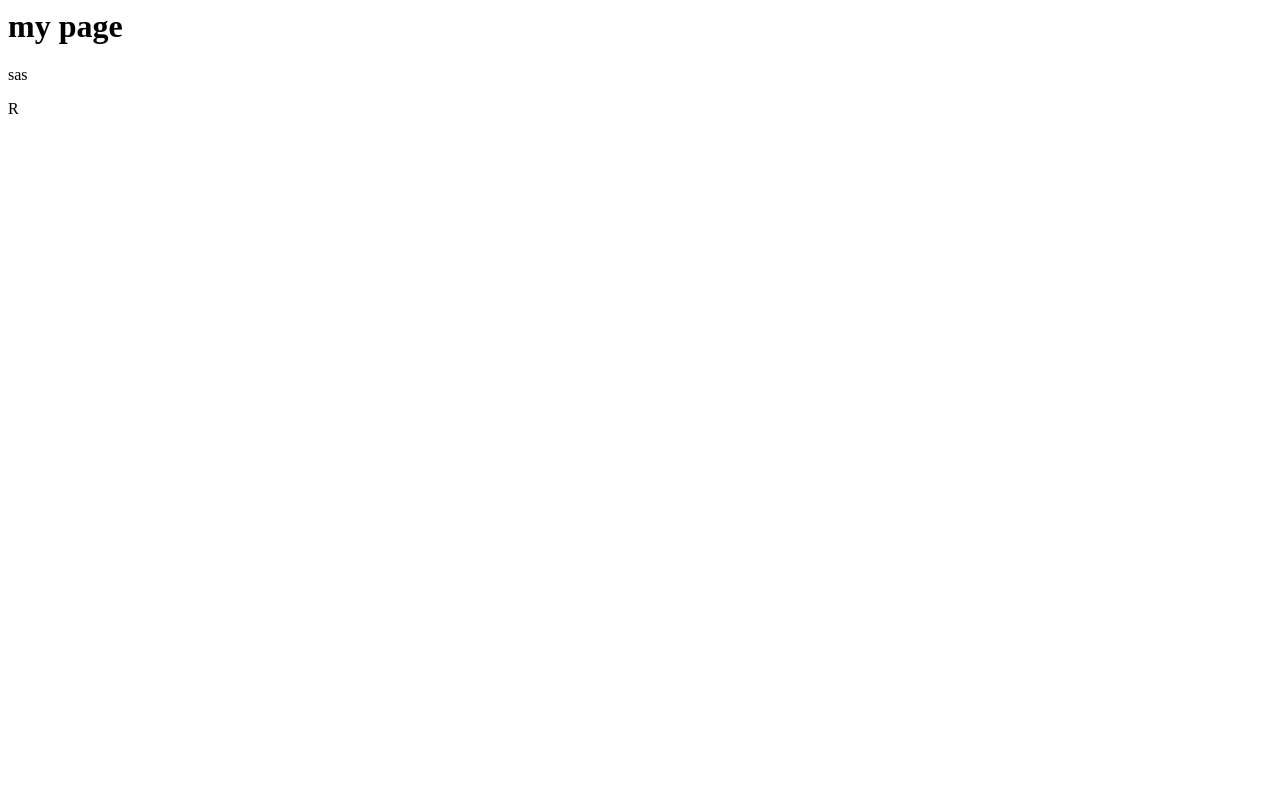
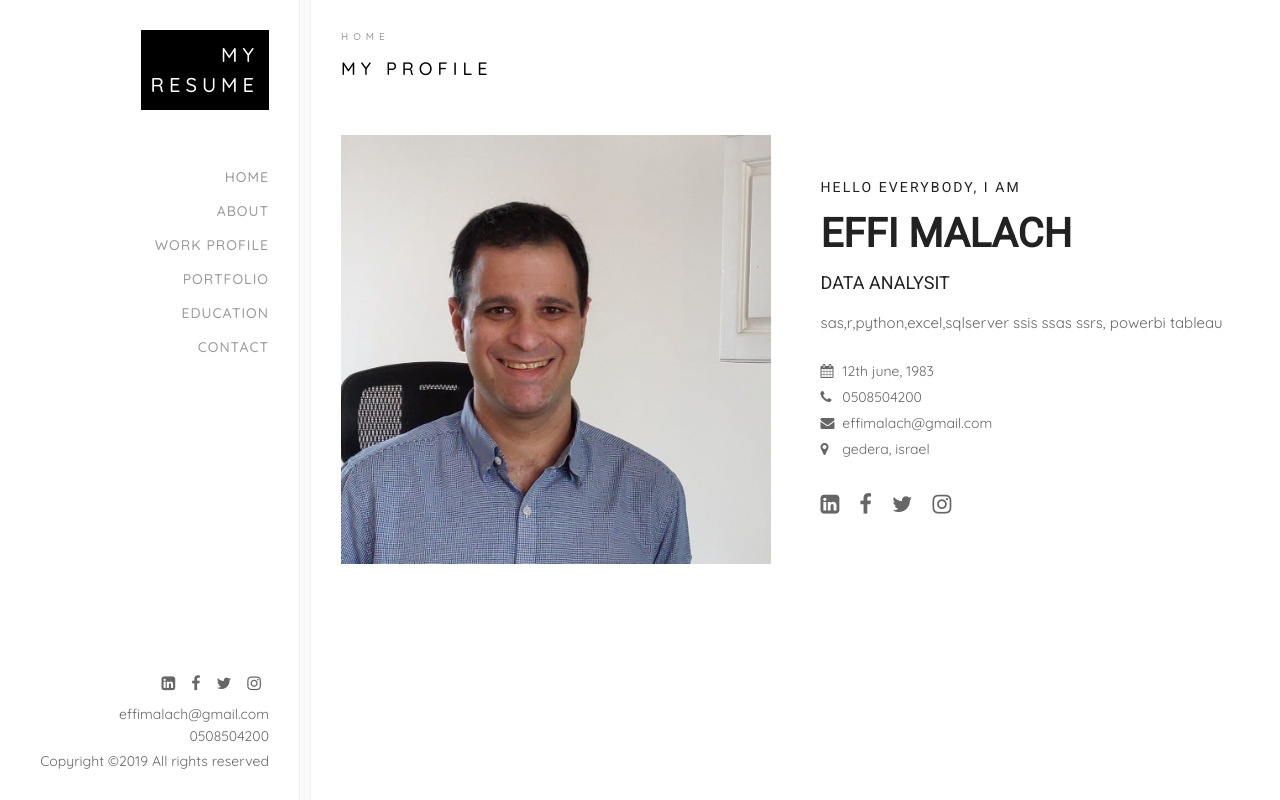
Before and after one commit to effimalach/my-page, a plain HTML site: page index.html in a window 1280 px wide. Drawn offline with Linux system fonts and the light colour scheme.

Commit message:
init_taplate

```diff
--- /dev/null
+++ b/css/styles.css
@@ -0,0 +1,467 @@
+@charset "utf-8";
+@import url('https://fonts.googleapis.com/css?family=Quicksand:300,400,500,700');
+@import url('https://fonts.googleapis.com/css?family=Roboto');
+
+/*Base CSS*/
+*{ margin:0; padding:0; box-sizing:border-box;}
+h1,h2,h3,h4,h5,h6 {}
+html {height: 100%;}
+body {
+  height: 100%;
+  font-family: 'Quicksand', sans-serif;
+ color: rgba(0, 0, 0, 0.6);
+  box-sizing: border-box;
+  font-size: 14px;
+  overflow: hidden;
+  background: #fafafa;
+}
+label {padding: 0; margin: 0; }
+ul, li, ol { padding: 0; margin: 0;}
+li{list-style: none;}
+a, img {border: 0;outline: none;text-decoration: none;}
+input::-moz-focus-inner {border: 0; }
+bo {outline: none;}
+img {
+  max-width: 100%;
+  height: auto;
+  vertical-align: bottom;
+}
+input, select, textarea, button{
+  font-family: 'Muli', sans-serif;
+}
+input:focus, select:focus, textarea:focus, button:focus{
+  outline: 0;
+}
+
+a {
+  color: inherit;
+  -webkit-transition: 0.5s;
+  -o-transition: 0.5s;
+  transition: 0.5s; }
+
+
+p {
+  margin-bottom: 1.5em; }
+
+h1, h2, h3, h4, h5, h6 {
+  color: #000;
+  font-family: "Quicksand", Arial, sans-serif;
+  font-weight: 400;
+  margin: 0 0 30px 0; }
+
+
+i.material-icons {
+  font-size: inherit;
+  line-height: inherit;
+}
+::-webkit-scrollbar-track
+{
+  -webkit-box-shadow: inset 0 0 6px rgba(0,0,0,0.3);
+  background-color: #F5F5F5;
+}
+
+::-webkit-scrollbar
+{
+  width: 5px;
+  height: 5px;
+  background-color: #F5F5F5;
+}
+
+::-webkit-scrollbar-thumb
+{
+
+  -webkit-box-shadow: inset 0 0 6px rgba(0,0,0,.3);
+  background-color: #777;
+}
+
+/*===========================================
+Text Styles CSS
+============================================*/
+.t-title-size{
+  font-size: 18px;
+}
+.t-bold{
+  font-weight: 600;
+}
+.t-normal{
+  font-weight: normal;
+}
+.t-center{
+  text-align: center;
+}
+.t-right{
+  text-align: right;
+}
+
+
+
+/*===========================================
+Padding & Margins CSS
+============================================*/
+.p-5{
+  padding: 5px;
+}
+.p-10{
+  padding: 10px;
+}
+.p-15{
+  padding: 15px;
+}
+.p-20{
+  padding: 20px;
+}
+.p-25{
+  padding: 25px;
+}
+.p-30{
+  padding: 30px;
+}
+.p-35{
+  padding: 35px;
+}
+.p-40{
+  padding: 40px;
+}
+.p-45{
+  padding: 45px;
+}
+.p-50{
+  padding: 50px;
+}
+
+.p-right5{
+  padding-right: 5px;
+}
+.p-right10{
+  padding-right: 10px;
+}
+.p-right15{
+  padding-right: 15px;
+}
+.p-right20{
+  padding-right: 20px;
+}
+.p-right25{
+  padding-right: 25px;
+}
+.p-right30{
+  padding-right: 30px;
+}
+
+.p-left5{
+  padding-left: 5px;
+}
+.p-left10{
+  padding-left: 10px;
+}
+.p-left15{
+  padding-left: 15px;
+}
+.p-left20{
+  padding-left: 20px;
+}
+.p-left25{
+  padding-left: 25px;
+}
+.p-left30{
+  padding-left: 30px;
+}
+
+.m-5{
+  margin: 5px;
+}
+.m-10{
+  margin: 10px;
+}
+.m-15{
+  margin: 15px;
+}
+.m-20{
+  margin: 20px;
+}
+.m-25{
+  margin: 25px;
+}
+.m-30{
+  margin: 30px;
+}
+.m-35{
+  margin: 35px;
+}
+.m-40{
+  margin: 40px;
+}
+.m-45{
+  margin: 45px;
+}
+.m-50{
+  margin: 50px;
+}
+
+/*===========================================
+Display Styles
+============================================*/
+.d-flex{
+  display: flex;
+}
+.d-flex-align-center{
+  display: flex;
+  align-items: center;
+  flex-direction: row;
+}
+.d-flex-align-center-column{
+  display: flex;
+  align-items: center;
+  flex-direction: column;
+}
+.flex-1{
+  flex: 1;
+}
+.flex-2{
+  flex: 2;
+}
+
+
+
+/*===========================================
+Page Styles
+============================================*/
+
+.wraper {
+    width: 100%;
+    height: 100%;
+}
+
+
+.container {
+    height: 100%;
+    display: flex;
+    flex-direction: row;
+}
+
+.left-content {
+    width: 300px;
+    overflow-y: auto;
+    height: 100%;
+    background: #fff;
+    border-right: 1px solid rgba(221, 221, 221, 0.38);
+    display: flex;
+    flex-direction: column;
+}
+
+.main-content {
+    flex: 1;
+    overflow-y: auto;
+    margin-left: 10px;
+    background: #fff;
+    border-left: 1px solid rgba(221, 221, 221, 0.38);
+}
+.logo {
+    display: flex;
+    justify-content: flex-end;
+}
+
+.logo a {
+    color: #fff;
+    text-align: right;
+    background: #000;
+    display: flex;
+    flex-direction: column;
+    padding: 10px;
+    font-size: 20px;
+    text-transform: uppercase;
+    letter-spacing: 5px;
+    line-height: 30px;
+    font-weight: 500;
+}
+
+.nav {
+    flex: 1;
+    /* display: flex; */
+    justify-content: flex-end;
+    margin: 50px 0px;
+}
+
+.nav ul li, .nav ul li a {
+    display: flex;
+    justify-content: flex-end;
+}
+
+.nav ul li a {
+    padding: 8px 0px;
+    text-transform: uppercase;
+    color: rgba(0, 0, 0, 0.4);
+    letter-spacing: 1px;
+    font-weight: 500;
+    position: relative;
+}
+
+.nav ul li a:hover {
+    color: #000;
+}
+.nav ul li a:after {
+    content: "";
+    width: 0;
+    height: 1px;
+    background: #000;
+    position: absolute;
+    bottom: 5px;
+    left: 0;
+    right: 0;
+    -webkit-transform: scaleX(0);
+    -moz-transform: scaleX(0);
+    -ms-transform: scaleX(0);
+    -o-transform: scaleX(0);
+    transform: scaleX(0);
+    -webkit-transition: all 0.3s cubic-bezier(0.175, 0.885, 0.32, 1.275);
+    -moz-transition: all 0.3s cubic-bezier(0.175, 0.885, 0.32, 1.275);
+    -ms-transition: all 0.3s cubic-bezier(0.175, 0.885, 0.32, 1.275);
+    -o-transition: all 0.3s cubic-bezier(0.175, 0.885, 0.32, 1.275);
+    transition: all 0.3s cubic-bezier(0.175, 0.885, 0.32, 1.275);
+}
+
+.nav ul li a:hover:after {
+    width: 100%;
+    -webkit-transform: scaleX(1);
+    -moz-transform: scaleX(1);
+    -ms-transform: scaleX(1);
+    -o-transform: scaleX(1);
+    transform: scaleX(1);
+}
+
+.left-footer {
+    color: rgba(0, 0, 0, 0.6);
+    display: flex;
+    flex-direction: column;
+    justify-content: flex-end;
+}
+
+.foot-contact, .social-icons ul, .copy-rights {
+    display: flex;
+    justify-content: flex-end;
+}
+
+.social-icons ul li {
+    display: flex;
+    justify-content: flex-end;
+    flex-direction: row;
+}
+
+.foot-contact ul {
+    display: flex;
+    flex-direction: column;
+}
+
+.foot-contact ul li {
+    justify-content: flex-end;
+    display: flex;
+    margin: 2px 0px;
+}
+
+.foot-contact {
+   margin: 5px 0px;
+}
+
+
+
+.social-icons ul li a {
+    padding: 5px 8px;
+    font-size: 16px;
+}
+
+
+.social-icons ul li a:hover {
+  color: #000;
+  transform: scale(1.2) translateY(-5px);
+}
+.user-profile {
+    padding-left: 50px;
+}
+
+.sm-text {
+    letter-spacing: 2.1px;
+    font-weight: normal;
+    color: #222222;
+    font-size: 14px;
+    font-family: "Roboto", sans-serif;
+    text-transform: uppercase;
+}
+
+.name {
+    font-size: 40px;
+    text-transform: uppercase;
+    margin: 15px 0px;
+    color: #222222;
+    font-family: "Roboto", sans-serif;
+    font-weight: 600;
+}
+
+.role {
+    font-size: 18px;
+    font-weight: 500;
+    font-family: "Roboto", sans-serif;
+    text-transform: uppercase;
+    margin-bottom: 20px;
+    color: #222222;
+}
+
+.text {
+
+    font-size: 15px;
+}
+
+.pr-list {
+    margin: 30px 0px;
+
+}
+
+.pr-list ul li {
+    margin-bottom: 8px;
+}
+
+.pr-list ul li i {
+    width: 18px;
+}
+.social-icons-head ul {
+    display: flex;
+}
+
+.social-icons-head ul li a {
+    padding: 5px 10px;
+    font-size: 22px;
+    transition: all .3s;
+        display: flex;
+}
+
+.social-icons-head {}
+
+.social-icons-head ul li:nth-child(1) a {
+    padding-left: 0;
+}
+
+.social-icons-head ul li a:hover {
+    color: #000;
+    transform: scale(1.2) translateY(-5px);
+}
+.sec-title {
+    margin-bottom: 50px;
+}
+
+.pg-title {
+    font-size: 18px;
+    font-weight: 500;
+    text-transform: uppercase;
+    letter-spacing: 5px;
+    line-height: 1.8;
+    color: #000;
+}
+
+.pg-sub-title {
+    margin-bottom: 10px;
+    display: block;
+    font-size: 10px;
+    text-transform: uppercase;
+    color: #999999;
+    font-weight: 500;
+    letter-spacing: 5px;
+}
--- a/index.html
+++ b/index.html
@@ -1,12 +1,89 @@
-<html lang="en">
+<!DOCTYPE html>
+<html>
 <head>
-    <meta charset="UTF-8">
-    <meta name="viewport" content="width=device-width, initial-scale=1.0">
-    <title>Document</title>
+	<title>My Resume</title>
+	<link rel="stylesheet" type="text/css" href="css/styles.css">
+	<link href="https://stackpath.bootstrapcdn.com/font-awesome/4.7.0/css/font-awesome.min.css" rel="stylesheet">
 </head>
 <body>
-    <h1>my page</h1>
-    <p>sas</p>
-    <p>R</p>
+	<div class="wraper">
+		<div class="container">
+		<div class="left-content p-30">
+			<div class="logo">
+				<a href="index.html">
+					<span>My</span>
+					<span>Resume</span>
+				</a>
+			</div>
+			<div class="nav">
+				<ul>
+					<li><a href="#Home">Home</a></li>
+					<li><a href="#About">About</a></li>
+					<li><a href="">Work Profile</a></li>
+					<li><a href="">Portfolio</a></li>
+					<li><a href="">Education</a></li>
+					<li><a href="">Contact</a></li>
+				</ul>
+			</div>
+			<div class="left-footer">
+				<div class="social-icons">
+					<ul>
+						<li><a href=""><i class="fa fa-linkedin-square" aria-hidden="true"></i></a></li>
+						<li><a href=""><i class="fa fa-facebook" aria-hidden="true"></i></a></li>
+						<li><a href=""><i class="fa fa-twitter" aria-hidden="true"></i></a></li>
+						<li><a href=""><i class="fa fa-instagram" aria-hidden="true"></i></a></li>
+					</ul>
+				</div>
+				<div class="foot-contact">
+					<ul>
+						<li>effimalach@gmail.com</li>
+						<li>0508504200</li>
+					</ul>
+				</div>
+
+<div class="copy-rights">Copyright &copy;2019 All rights reserved</div>
+			</div>
+
+		</div>
+		<div class="main-content">
+			<div class="section1 p-30" id="Home">
+			<div class="sec-title">
+	<div class="pg-sub-title">Home</div>
+	<div class="pg-title">My Profile</div>
+			</div>
+				<div class="d-flex-align-center">
+				<div class="user-img flex-1"><img src="effi_profile1.jpg"></div>
+				<div class="user-profile flex-1">
+					<div class="pro-details">
+						<div class="sm-text">HELLO EVERYBODY, I AM</div>
+						<div class="name">Effi Malach</div>
+						<div class="role">Data analysit</div>
+
+					</div>
+					<div class="text">sas,r,python,excel,sqlserver ssis ssas ssrs, powerbi tableau</div>
+					<div class="pr-list">
+						<ul>
+							<li><i class="fa fa-calendar" aria-hidden="true"></i> 12th june, 1983</li>
+							<li><i class="fa fa-phone" aria-hidden="true"></i> 0508504200</li>
+							<li><i class="fa fa-envelope" aria-hidden="true"></i> effimalach@gmail.com</li>
+							<li><i class="fa fa-map-marker" aria-hidden="true"></i> gedera, israel</li>
+						</ul>
+					</div>
+			<div class="social-icons-head">
+					<ul>
+						<li><a href=""><i class="fa fa-linkedin-square" aria-hidden="true"></i></a></li>
+						<li><a href=""><i class="fa fa-facebook" aria-hidden="true"></i></a></li>
+						<li><a href=""><i class="fa fa-twitter" aria-hidden="true"></i></a></li>
+						<li><a href=""><i class="fa fa-instagram" aria-hidden="true"></i></a></li>
+					</ul>
+				</div>
+
+				</div>
+			</div>
+			</div>
+
+		</div>
+	</div>
+</div>
 </body>
 </html>
```
Also changed, not shown: effi_profile1.jpg (added).
